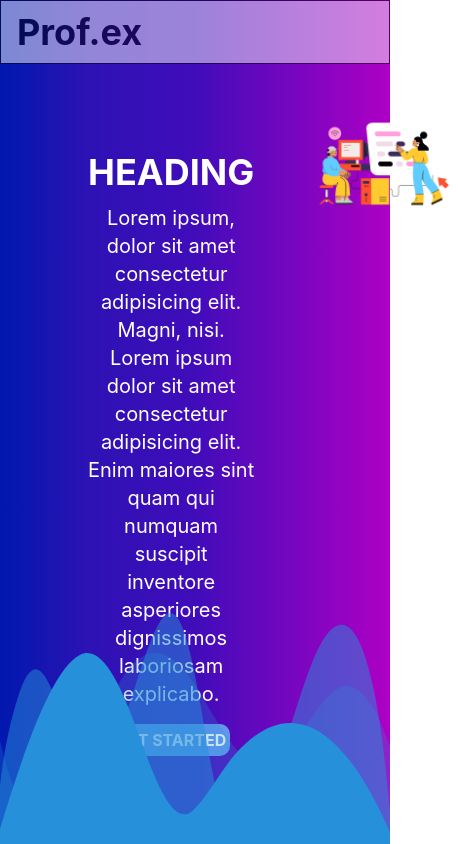
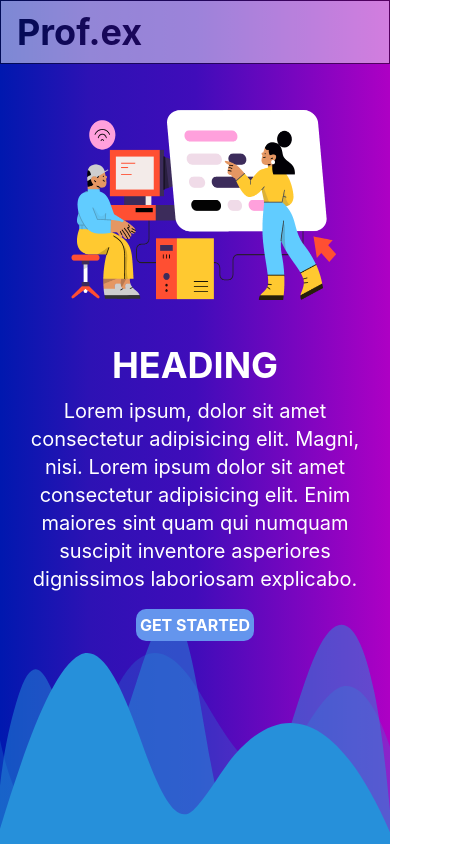
Before and after one commit to shubhashit/prof.ex, a React (Create React App) app: page / in a window 390 px wide. Shown: the whole page, 458 px wide, since content can reach past the window. Built offline with nearby package versions, Linux system fonts and the light colour scheme; no server answers.

Commit message:
users added in backend and resposive css

```diff
--- a/src/backend/firebase.js
+++ b/src/backend/firebase.js
@@ -2,6 +2,7 @@
 import { initializeApp } from "firebase/app";
 import { getAnalytics } from "firebase/analytics";
 import { getAuth } from "firebase/auth";
+import { getFirestore } from "firebase/firestore";
 // TODO: Add SDKs for Firebase products that you want to use
 // https://firebase.google.com/docs/web/setup#available-libraries
 
@@ -21,4 +22,5 @@ const firebaseConfig = {
 const app = initializeApp(firebaseConfig);
 const analytics = getAnalytics(app);
 const auth = getAuth(app);
-export{app,analytics,auth}
+const db = getFirestore(app);
+export{app,analytics,auth,db}
--- a/src/components/Internship.css
+++ b/src/components/Internship.css
@@ -12,9 +12,9 @@
 }
 
 
-.front-img {
+/* .front-img {
     height: 30vw;
-}
+} */
 
 .get-started-btn {
     background: cornflowerblue;
@@ -215,3 +215,14 @@
         grid-template-columns: repeat(3, minmax(0, 1fr));
     }
 }
+
+@media screen and (max-width: 600px) {
+    .internmain {
+        grid-template-columns: repeat(2, minmax(0, 1fr));
+    }
+}
+@media screen and (max-width: 450px) {
+    .internmain {
+        grid-template-columns: repeat(1, minmax(0, 1fr));
+    }
+}
--- a/src/components/Internship.js
+++ b/src/components/Internship.js
@@ -120,7 +120,7 @@ export default function Internship() {
   }, [])
 
   return (
-    <div className='mainI'>
+    <div id='internship' className='mainI'>
 
       <div className='flex justify-evenly m-10 mt-0 overflow-hidden' >
         <img className='front-img inline-block mt-3 left' src={front} alt=" " />
--- a/src/components/Landingpage.css
+++ b/src/components/Landingpage.css
@@ -186,3 +186,21 @@
         0 0 0 2px rgb(190, 190, 190),
         0.3em 0.3em 1em rgba(0, 0, 0, 0.3);
 }
+
+@media screen and (max-width: 600px) {
+                #LandingPageContent{
+                    flex-direction: column-reverse;
+                    margin: 3px;
+                    padding: 0;
+                }
+                .front-img{
+                    height: 270px;
+                    width: 320px;
+                    margin: auto;
+                }
+                #LandingPageContent > div{
+                    margin-top: 5px;
+                    margin: 0;
+                    z-index: 10;
+                }
+}
--- a/src/components/Landingpage.js
+++ b/src/components/Landingpage.js
@@ -1,10 +1,11 @@
+import { Timestamp, doc, setDoc, collection, query, where } from "firebase/firestore";
 import React, { useContext, useEffect } from 'react'
 import front from '../assets/pictures/front.png'
 import { useRef } from 'react'
 import './Landingpage.css'
 import Internship from './Internship'
-import { getAuth, signInWithPopup, GoogleAuthProvider ,signOut } from "firebase/auth";
-import { app } from '../backend/firebase'
+import { getAuth, signInWithPopup, GoogleAuthProvider, signOut } from "firebase/auth";
+import { app, db } from '../backend/firebase'
 import { AuthContext } from '../context/AuthContext'
 
 //animation for main image and heading
@@ -27,12 +28,9 @@ setTimeout(() => {
         observer.observe(element);
     });
 }, 100);
-
 export default function LandingPage() {
-    //animation for the redirenction of page
-    // const [user, setUser] = useState(null);
-    const { currentUser  } = useContext(AuthContext);
-    const{setUser} = useContext(AuthContext);
+    const { currentUser } = useContext(AuthContext);
+    // one time animation for the heading text and image on landing page for redirection of page
     useEffect(() => {
         // setUser(localStorage.getItem("user"))
         const observer = new IntersectionObserver((entries) => {
@@ -60,13 +58,8 @@ export default function LandingPage() {
     const centerContent = useRef(null);
     let signuppage = false
 
-    function signinwithgoogle(e){
-
-    }
-    function signout(e){
-        console.log('sign out')
-
-
+    // normal sign out fuction
+    function signout(e) {
         const auth = getAuth();
         signOut(auth).then(() => {
             // Sign-out successful.
@@ -74,7 +67,7 @@ export default function LandingPage() {
             // An error happened.
         });
     }
-
+    // sign up with google fuctionnality
     function signupwithgoogle(e) {
         e.preventDefault()
 
@@ -82,7 +75,7 @@ export default function LandingPage() {
             prompt: "select_account"
         });
         signInWithPopup(auth, provider)
-            .then((result) => {
+            .then(async (result) => {
                 // This gives you a Google Access Token. You can use it to access the Google API.
                 const credential = GoogleAuthProvider.credentialFromResult(result);
                 const token = credential.accessToken;
@@ -93,6 +86,25 @@ export default function LandingPage() {
                 localStorage.setItem("user", user);
                 console.log(user);
                 console.log(token);
+                // Create a reference to the cities collection
+                const citiesRef = collection(db, "users");
+
+                // Create a query against the collection.
+                const q = query(citiesRef, where("email", "==", `${user.email}`));
+                if (!q) {
+                    try {
+
+                        await setDoc(doc(db, "users", `${user.uid}`), {
+                            displayName: user.displayName,
+                            email: user.email,
+                            timeForUserCreation: Timestamp.now(),
+                            uid:user.uid,
+                        });
+                    } catch (e) {
+                        console.error("Error adding document: ", e);
+                    }
+                }
+
                 r.current.classList.add('hidden');
                 centerContent.current.classList.remove('opacity-50')
                 signuppage = false;
@@ -110,9 +122,18 @@ export default function LandingPage() {
                 // ...
             });
     }
+    // sign up box animation and fading of background and scrool effect when user is logged in
+    function signupBox() {
+        if (currentUser) {
+            console.log('object')
+            window.scrollTo({
+                top: document.getElementById('internship').offsetTop - 10,
+                left: 0,
+                behavior: 'smooth'
+            });
+        }
+        else {
 
-    // sign up box animation and fading of background
-    function signupBox() {
             if (!signuppage) {
                 r.current.classList.remove('hidden');
                 centerContent.current.classList.add('opacity-50')
@@ -122,6 +143,7 @@ export default function LandingPage() {
                 r.current.classList.add('hidden');
                 centerContent.current.classList.remove('opacity-50')
                 signuppage = false;
+            }
         }
     }
     // removing of sign up form
@@ -154,14 +176,13 @@ export default function LandingPage() {
                         </button>
                     </div>
                 </div>
-                <div className='flex justify-evenly m-10 ' ref={centerContent}>
+                <div id="LandingPageContent" className='flex  justify-evenly m-10 ' ref={centerContent}>
                     <div className='m-10 text-white p-2 flex flex-col justify-center items-center hide'>
                         <p className='text-4xl font-bold mb-3'>HEADING</p>
                         <p className='text-xl'>Lorem ipsum, dolor sit amet consectetur adipisicing elit. Magni, nisi. Lorem ipsum dolor sit amet consectetur adipisicing elit. Enim maiores sint quam qui numquam suscipit inventore asperiores dignissimos laboriosam explicabo.</p>
-                        <button className='m-4 p-1 get-started-btn' onClick={signupBox}>GET STARTED</button>
+                        <button className='m-4 p-1 get-started-btn' onClick={signupBox} >GET STARTED</button>
                     </div>
                     <img className='front-img inline-block hide' src={front} alt=" " />
-                    {/* <img src={logo} alt=" " className='h-48 w-48' /> */}
 
                 </div>
                 <div className="form-box signUpForm hidden" ref={r}>
@@ -173,7 +194,7 @@ export default function LandingPage() {
                             <input type="email" className="input" placeholder="Email" />
                             <input type="password" className="input" placeholder="Password" />
                         </div>
-                        <button onClick={signinwithgoogle}>Sign up</button>
+                        <button>Sign up</button>
                         <button onClick={signupwithgoogle}>Sign up with google</button>
                     </form>
                     <div className="form-section">
--- a/src/components/Test.js
+++ b/src/components/Test.js
@@ -1,4 +1,4 @@
-import React, { useContext, useEffect, useState } from 'react'
+import React, { useContext, useState } from 'react'
 import './Test.css'
 import img from '../assets/pictures/online-test2.png'
 import Question from "./Question.1.js"
--- a/src/components/Timer.js
+++ b/src/components/Timer.js
@@ -4,7 +4,7 @@ export default function Timer(props) {
     console.log(props.timer)
     const [timeLeft, setTimeLeft] = useState(props.timer);
     useEffect(() => {
-        if(timeLeft == 0){
+        if (timeLeft === 0) {
             console.log('this is check')
             document.getElementById('timercomponent').classList.add('hidden');
             // props.setTimerFalse();
@@ -17,7 +17,7 @@ export default function Timer(props) {
 
     return (
         <div id='timercomponent'>
-            {timeLeft && <h2>{parseInt(timeLeft/60)} <span>:</span> {timeLeft%60 > 10 ? timeLeft%60 : `0${timeLeft%60}`}</h2>}
+            {timeLeft && <h2>{parseInt(timeLeft / 60)} <span>:</span> {timeLeft % 60 > 10 ? timeLeft % 60 : `0${timeLeft % 60}`}</h2>}
         </div>
     );
 }
```
Lines whose indentation alone changed are shown as unchanged.
